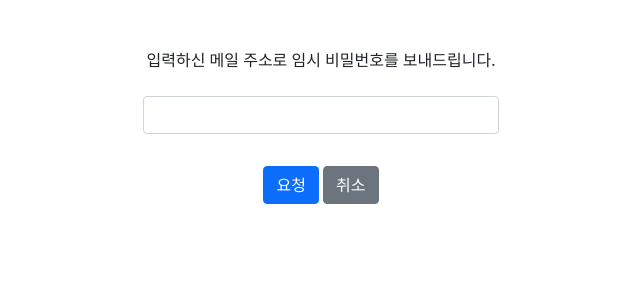
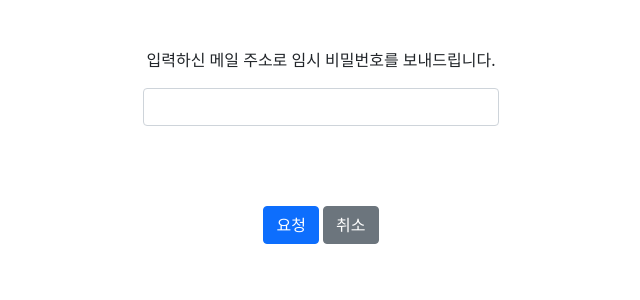
Before and after one commit to sgkim-pub/pyBook, a Flask app: page /resetpw in a window 1280 px wide. Shown: the part 69-369 px from the top of the page, without its empty margins (319-959 px from the left). Run offline with Flask 2, Linux system fonts and the light colour scheme; some libraries are stand-ins or nearby versions.

Commit message:
03-02-05

```diff
--- a/appmain/templates/reset_passwd.html
+++ b/appmain/templates/reset_passwd.html
@@ -6,7 +6,7 @@
 </head>
 <body>
     <div class="container">
-        <div class="row navbar bg-light align-items-center mb-5">
+        <div class="row navbar bg-light align-items-center">
             <div class="col-6">
                 <a class="nav-link" href="/home"><h4>pyBook</h4></a>
             </div>
@@ -27,12 +27,14 @@
                 </ul>
             </div>
         </div>
+    </div>
+    <div class="container mt-5">
         <div class="row justify-content-center">
             <div class="col-5 text-center">
-                <div class="mb-4">입력하신 메일 주소로 임시 비밀번호를 보내드립니다.</div>
+                <div>입력하신 메일 주소로 임시 비밀번호를 보내드립니다.</div>
             </div>
         </div>
-        <div class="row justify-content-center mb-2">
+        <div class="row justify-content-center mt-3">
             <div class="col-4 text-center">
                 <form>
                     <div>
@@ -41,10 +43,10 @@
                 </form>
             </div>
         </div>
-        <div class="row justify-content-center mb-4">
-            <div class="col-4 text-center text-danger" id="reset_passwd_email_message_div"></div>
+        <div class="row justify-content-center mt-2">
+            <div class="col-4 text-center text-danger" id="reset_passwd_email_message_div">&nbsp;</div>
         </div>
-        <div class="row justify-content-center">
+        <div class="row justify-content-center mt-5">
             <div class="col-4 text-center">
                 <button type="button" class="btn btn-primary" id="submit_button">요청</button>
                 <button type="button" class="btn btn-secondary" id="cancel_button">취소</button>
--- a/appmain/templates/signin.html
+++ b/appmain/templates/signin.html
@@ -49,7 +49,7 @@
                 <button type="button" class="btn btn-secondary" id="cancel_button">취소</button>
             </div>
         </div>
-        <div class="row justify-content-center">
+        <div class="row justify-content-center mt-4">
             <div class="col-4 text-center">
                 <a class=".link-primary text-decoration-none" href="/resetpw">비밀번호를 잊으셨나요?</a>
             </div>
```
